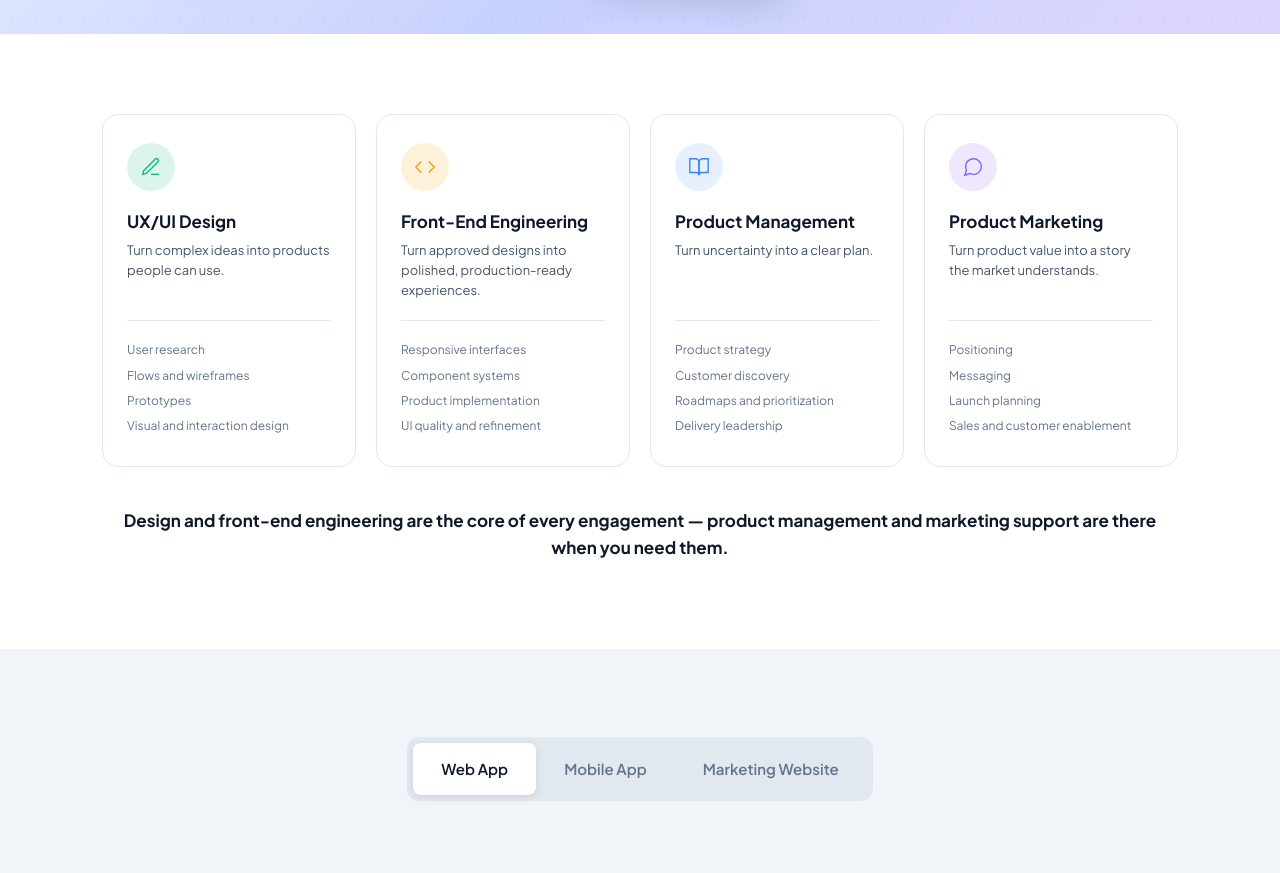
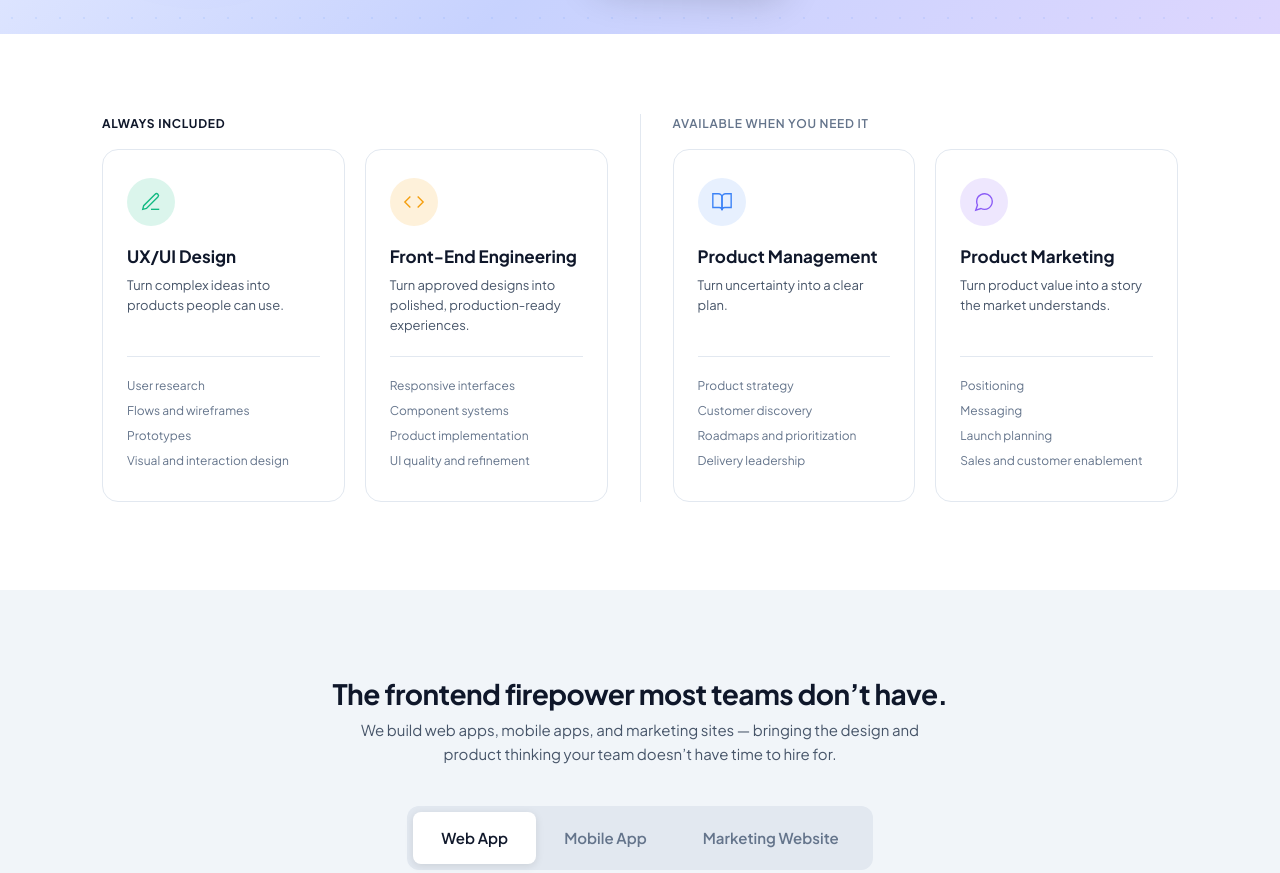
Before and after one commit to pragmatic-labs-development/pragmatic-website, a website: page index.html in a window 1280 px wide. Shown: the part 755-1628 px from the top of the page. Drawn offline with Linux system fonts and the light colour scheme.

Commit message:
Add showcase section heading, restructure capabilities cards by hierarchy
- Add h2/h3 to device showcase section (was missing any heading)
- Split capability cards into two labeled groups (Always Included /
  Available When You Need It) with a divider, replacing the bolted-on
  caption sentence that tried to explain the hierarchy after the fact
- Add project run skill for launching the static site locally

```diff
--- a/css/styles.css
+++ b/css/styles.css
@@ -682,10 +682,47 @@ h1, h2, h3, h4 {
   background-color: #fff;
 }
 
-.capabilities__grid {
+.capabilities__groups {
+  display: flex;
+  align-items: stretch;
+  gap: 32px;
+}
+
+.capabilities__group {
+  flex: 1;
+  display: flex;
+  flex-direction: column;
+  min-width: 0;
+}
+
+.capabilities__group-label {
+  font-size: 0.75rem;
+  font-weight: 700;
+  text-transform: uppercase;
+  letter-spacing: 0.06em;
+  margin-bottom: 16px;
+}
+
+.capabilities__group--core .capabilities__group-label {
+  color: var(--ink);
+}
+
+.capabilities__group--support .capabilities__group-label {
+  color: var(--text-muted);
+  font-weight: 600;
+}
+
+.capabilities__group-cards {
   display: grid;
-  grid-template-columns: repeat(4, 1fr);
+  grid-template-columns: repeat(2, 1fr);
   gap: 20px;
+  flex: 1;
+}
+
+.capabilities__divider {
+  width: 1px;
+  flex-shrink: 0;
+  background: var(--border);
 }
 
 .capability-card {
@@ -752,14 +789,6 @@ h1, h2, h3, h4 {
   padding: 3px 0;
 }
 
-/* Unifying message */
-.capabilities__unify {
-  text-align: center;
-  font-size: 1.0625rem;
-  font-weight: 700;
-  color: var(--ink);
-  margin-top: 40px;
-}
 
 @media (prefers-reduced-motion: reduce) {
   .capability-card {
@@ -778,6 +807,21 @@ h1, h2, h3, h4 {
 .showcase {
   padding: 88px 0;
   background: var(--bg-muted);
+}
+
+.showcase__title {
+  font-size: 1.75rem;
+  text-align: center;
+  margin-bottom: 8px;
+  letter-spacing: -0.02em;
+}
+
+.showcase__subtitle {
+  font-size: 0.9375rem;
+  color: var(--text-secondary);
+  text-align: center;
+  max-width: 560px;
+  margin: 0 auto 40px;
 }
 
 .showcase__control {
@@ -3133,8 +3177,14 @@ h1, h2, h3, h4 {
     transform-origin: top center;
   }
 
-  .capabilities__grid {
-    grid-template-columns: repeat(2, 1fr);
+  .capabilities__groups {
+    flex-direction: column;
+    gap: 32px;
+  }
+
+  .capabilities__divider {
+    width: 100%;
+    height: 1px;
   }
 
   .showcase__stage {
@@ -3286,7 +3336,7 @@ h1, h2, h3, h4 {
   }
 
   /* Capabilities */
-  .capabilities__grid {
+  .capabilities__group-cards {
     grid-template-columns: 1fr;
   }
 
--- a/index.html
+++ b/index.html
@@ -185,7 +185,10 @@
        ============================ -->
   <section class="capabilities" id="capabilities">
     <div class="container">
-      <div class="capabilities__grid reveal">
+      <div class="capabilities__groups reveal">
+        <div class="capabilities__group capabilities__group--core">
+          <p class="capabilities__group-label">Always included</p>
+          <div class="capabilities__group-cards">
             <div class="capability-card capability-card--green">
               <div class="capability-card__icon capability-card__icon--green">
                 <svg viewBox="0 0 24 24" fill="none" stroke="currentColor" stroke-width="1.5"><path d="M12 20h9"/><path d="M16.5 3.5a2.1 2.1 0 0 1 3 3L7 19l-4 1 1-4z"/></svg>
@@ -212,6 +215,14 @@
                 <li>UI quality and refinement</li>
               </ul>
             </div>
+          </div>
+        </div>
+
+        <div class="capabilities__divider" aria-hidden="true"></div>
+
+        <div class="capabilities__group capabilities__group--support">
+          <p class="capabilities__group-label">Available when you need it</p>
+          <div class="capabilities__group-cards">
             <div class="capability-card capability-card--blue">
               <div class="capability-card__icon capability-card__icon--blue">
                 <svg viewBox="0 0 24 24" fill="none" stroke="currentColor" stroke-width="1.5"><path d="M2 3h6a4 4 0 0 1 4 4v14a3 3 0 0 0-3-3H2z"/><path d="M22 3h-6a4 4 0 0 0-4 4v14a3 3 0 0 1 3-3h7z"/></svg>
@@ -239,8 +250,8 @@
               </ul>
             </div>
           </div>
-
-      <p class="capabilities__unify reveal">Design and front-end engineering are the core of every engagement &mdash; product management and marketing support are there when you need them.</p>
+        </div>
+      </div>
     </div>
   </section>
 
@@ -249,6 +260,9 @@
        ============================ -->
   <section class="showcase" id="showcase">
     <div class="container">
+      <h2 class="showcase__title reveal">The frontend firepower most teams don&rsquo;t have.</h2>
+      <p class="showcase__subtitle reveal">We build web apps, mobile apps, and marketing sites &mdash; bringing the design and product thinking your team doesn&rsquo;t have time to hire for.</p>
+
       <div class="showcase__control">
         <input type="radio" id="showcase-webapp" name="showcase-type" checked>
         <label for="showcase-webapp">Web App</label>
```
Also changed, not shown: .claude/skills/run/SKILL.md (added). Lines whose indentation alone changed are shown as unchanged.
